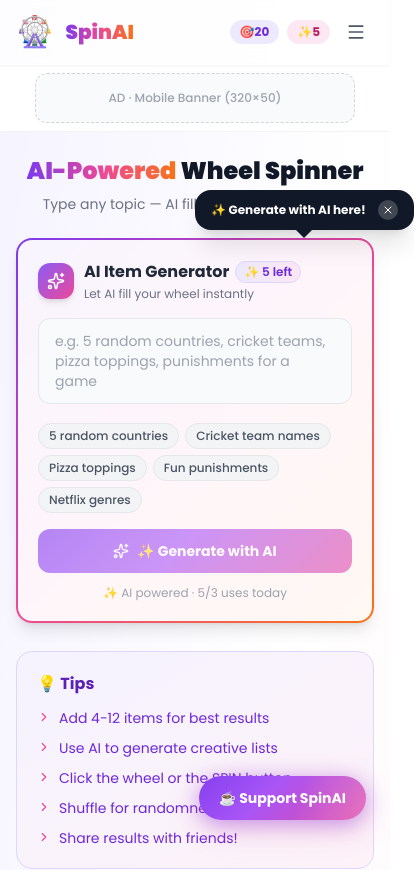
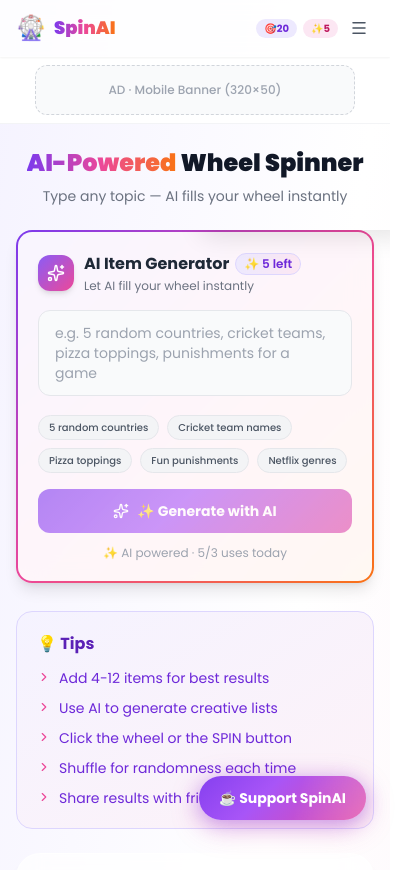
Before and after one commit to coddies/Spin-Ai, a React (Vite) app: page / in a window 390 px wide. Shown: the top 870 px of the page, 414 px wide, since content can reach past the window. Built offline with nearby package versions, Linux system fonts and the light colour scheme.

Commit message:
fix: total mobile responsiveness overhaul - zero horizontal scroll on all devices

```diff
--- a/src/App.jsx
+++ b/src/App.jsx
@@ -145,21 +145,21 @@ function App() {
       </div>
 
       {/* Hero Section */}
-      <div className="text-center py-6 sm:py-8 px-4 w-full flex flex-col items-center">
-        <h1 className="text-2xl sm:text-4xl font-black text-gray-900 mb-2 w-full max-w-2xl break-words leading-tight">
+      <div className="text-center py-6 sm:py-8 px-4 w-full flex flex-col items-center overflow-x-hidden">
+        <h1 className="text-2xl sm:text-3xl md:text-4xl lg:text-5xl font-black text-gray-900 mb-2 w-full max-w-2xl break-words whitespace-normal leading-tight">
           <span className="bg-gradient-to-r from-violet-600 via-pink-500 to-orange-500 bg-clip-text text-transparent">
             AI-Powered
           </span>{' '}
           Wheel Spinner
         </h1>
-        <h2 className="text-gray-500 text-sm sm:text-base font-normal max-w-xl mx-auto px-2">
+        <h2 className="text-gray-500 text-sm sm:text-base font-normal max-w-xl mx-auto px-2 break-words">
           Type any topic — AI fills your wheel instantly
         </h2>
       </div>
 
       {/* Main 3-column layout */}
-      <main className="max-w-[1400px] mx-auto px-4 sm:px-6 lg:px-8 pb-24">
-        <div className="grid grid-cols-1 lg:grid-cols-[minmax(300px,1fr)_auto_minmax(300px,1fr)] gap-8 items-start justify-center">
+      <main className="w-full max-w-[1400px] mx-auto px-4 sm:px-6 lg:px-8 pb-24 overflow-x-hidden">
+        <div className="grid grid-cols-1 lg:grid-cols-[minmax(0,1fr)_auto_minmax(0,1fr)] gap-6 sm:gap-8 items-start justify-center">
           {/* Left: AI Panel + Tips */}
           <div className="flex flex-col gap-5 lg:order-1">
             <AIPanel
--- a/src/components/AIPanel.jsx
+++ b/src/components/AIPanel.jsx
@@ -121,13 +121,13 @@ const AIPanel = ({ onItemsGenerated, canUseAI, aiLeft, onLimitReached }) => {
         </div>
 
         {/* Example prompts */}
-        <div className="flex flex-wrap gap-1.5 mb-4">
+        <div className="flex flex-wrap gap-2 mb-4 w-full">
           {examplePrompts.map((ex) => (
             <button
               key={ex}
               onClick={() => setPrompt(ex)}
               disabled={loading}
-              className="text-xs px-2.5 py-1 bg-gray-100 hover:bg-violet-50 text-gray-600 hover:text-violet-700 rounded-full border border-gray-200 hover:border-violet-300 transition-all font-medium"
+              className="text-[10px] sm:text-xs px-2.5 py-1 bg-gray-100 hover:bg-violet-50 text-gray-600 hover:text-violet-700 rounded-full border border-gray-200 hover:border-violet-300 transition-all font-medium whitespace-nowrap"
             >
               {ex}
             </button>
--- a/src/components/Header.jsx
+++ b/src/components/Header.jsx
@@ -10,16 +10,16 @@ const Header = ({ spinsLeft, aiLeft, SPIN_LIMIT, AI_LIMIT }) => {
 
   return (
     <header className="w-full bg-white/80 backdrop-blur-md border-b border-white/40 shadow-sm sticky top-0 z-50">
-      <div className="max-w-7xl mx-auto px-4 sm:px-6 lg:px-8">
-        <div className="flex items-center justify-between h-16">
+      <div className="w-full max-w-7xl mx-auto px-4 sm:px-6 lg:px-8 overflow-hidden">
+        <div className="flex items-center justify-between h-14 sm:h-16 gap-2">
           {/* Logo */}
-          <div className="flex items-center gap-3">
-            <div className="text-3xl animate-float">🎡</div>
-            <div>
-              <h1 className="text-xl sm:text-2xl font-black bg-gradient-to-r from-violet-600 via-pink-500 to-orange-500 bg-clip-text text-transparent leading-tight">
+          <div className="flex items-center gap-2 sm:gap-3 flex-shrink-0">
+            <div className="text-2xl sm:text-3xl animate-float">🎡</div>
+            <div className="min-w-0">
+              <h1 className="text-lg sm:text-2xl font-black bg-gradient-to-r from-violet-600 via-pink-500 to-orange-500 bg-clip-text text-transparent leading-none sm:leading-tight">
                 SpinAI
               </h1>
-              <p className="text-xs text-gray-500 font-medium hidden sm:block -mt-0.5">
+              <p className="text-[10px] text-gray-500 font-medium hidden sm:block">
                 Spin smarter with AI
               </p>
             </div>
@@ -42,20 +42,20 @@ const Header = ({ spinsLeft, aiLeft, SPIN_LIMIT, AI_LIMIT }) => {
           </div>
 
           {/* Mobile badges + hamburger */}
-          <div className="flex items-center gap-2 md:hidden">
-            <div className="flex items-center gap-1 bg-violet-100 rounded-full px-2.5 py-1">
-              <span className="text-xs font-bold text-violet-700">🎯{spinsLeft}</span>
+          <div className="flex items-center gap-1.5 sm:gap-2 md:hidden">
+            <div className="flex items-center gap-1 bg-violet-100 rounded-full px-2 py-0.5 sm:px-2.5 sm:py-1">
+              <span className="text-[10px] sm:text-xs font-bold text-violet-700">🎯{spinsLeft}</span>
             </div>
-            <div className="flex items-center gap-1 bg-pink-100 rounded-full px-2.5 py-1">
-              <span className="text-xs font-bold text-pink-700">✨{aiLeft}</span>
+            <div className="flex items-center gap-1 bg-pink-100 rounded-full px-2 py-0.5 sm:px-2.5 sm:py-1">
+              <span className="text-[10px] sm:text-xs font-bold text-pink-700">✨{aiLeft}</span>
             </div>
             <button
               onClick={() => setMobileOpen(!mobileOpen)}
-              className="p-2 rounded-lg text-gray-600 hover:bg-gray-100 transition-colors"
+              className="p-1.5 sm:p-2 rounded-lg text-gray-600 hover:bg-gray-100 transition-colors"
               aria-label="Toggle menu"
               id="mobile-menu-toggle"
             >
-              {mobileOpen ? <X size={20} /> : <Menu size={20} />}
+              {mobileOpen ? <X size={18} /> : <Menu size={18} />}
             </button>
           </div>
         </div>
--- a/src/components/ItemsList.jsx
+++ b/src/components/ItemsList.jsx
@@ -130,11 +130,11 @@ const ItemsList = ({ items, setItems }) => {
       )}
 
       {/* Items as Chips */}
-      <div className="flex flex-wrap gap-2 mb-4 min-h-[80px]">
+      <div className="flex flex-wrap gap-2 mb-4 min-h-[60px] w-full overflow-x-hidden">
         {items.map((item, index) => (
           <div
             key={`${item}-${index}`}
-            className="group flex items-center gap-1.5 px-3 py-1.5 rounded-full text-white text-sm font-semibold shadow-md hover:scale-105 transition-all duration-200 cursor-default animate-fade-in"
+            className="group flex items-center gap-1.5 px-3 py-1.5 rounded-full text-white text-xs sm:text-sm font-semibold shadow-md hover:scale-105 transition-all duration-200 cursor-default animate-fade-in"
             style={{ backgroundColor: getSegmentColor(index) }}
           >
             <span className="max-w-[120px] truncate">{item}</span>
--- a/src/components/Wheel.jsx
+++ b/src/components/Wheel.jsx
@@ -24,10 +24,9 @@ const Wheel = ({ items, onResult, isSpinning, setIsSpinning, onSpinStart }) => {
   useEffect(() => {
     const updateSize = () => {
       const vw = window.innerWidth;
-      if (vw < 768) setCanvasSize(Math.min(vw - 32, 340));
-      else if (vw < 1024) setCanvasSize(400);
-      else if (vw < 1280) setCanvasSize(450);
-      else setCanvasSize(500);
+      // Fluid calculation: take screen width minus padding, max 500px, min 300px
+      const size = Math.min(vw - 64, 500);
+      setCanvasSize(Math.max(300, size));
     };
     updateSize();
     window.addEventListener('resize', updateSize);
@@ -201,9 +200,9 @@ const Wheel = ({ items, onResult, isSpinning, setIsSpinning, onSpinStart }) => {
   }, []);
 
   return (
-    <div className="flex flex-col items-center gap-4" id="wheel">
+    <div className="flex flex-col items-center gap-4 w-full max-w-full overflow-hidden" id="wheel">
       {/* Pointer Arrow */}
-      <div className="relative" style={{ width: canvasSize, maxWidth: '100%' }}>
+      <div className="relative mx-auto" style={{ width: canvasSize, maxWidth: '100%' }}>
         {/* Arrow pointing down at top center */}
         <div
           className="absolute left-1/2 -translate-x-1/2 z-10 flex flex-col items-center"
--- a/src/index.css
+++ b/src/index.css
@@ -9,17 +9,22 @@
    ===================================================== */
 
 /* --- Base Reset & Root --- */
-* {
+*, *::before, *::after {
   box-sizing: border-box;
 }
 
+html, body, #root {
+  overflow-x: hidden;
+  max-width: 100vw;
+  width: 100%;
+  margin: 0;
+  padding: 0;
+}
+
 body {
-  overflow-x: hidden;
   background-color: var(--color-bg);
   color: #1f2937;
   font-family: var(--font-body);
-  margin: 0;
-  padding: 0;
 }
 
 :root {
```
